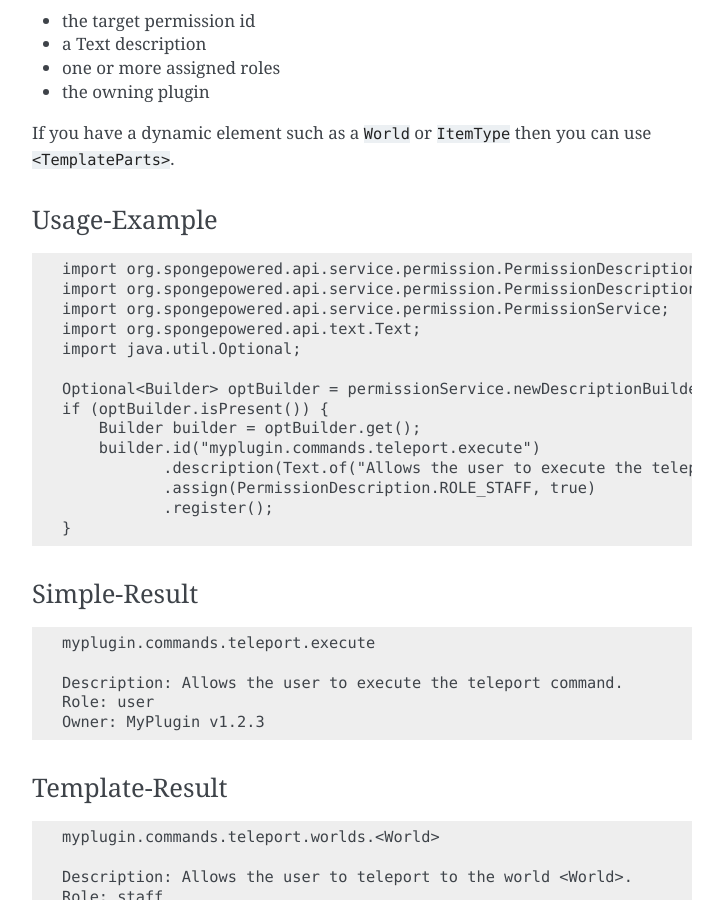
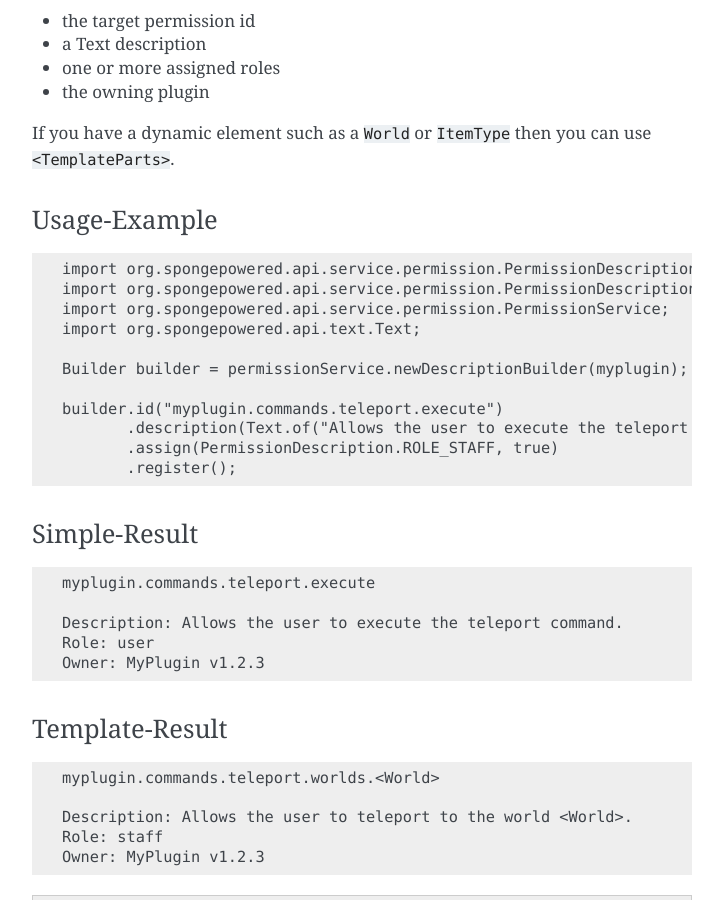
Before and after one commit to SpongePowered/SpongeDocs, a Sphinx documentation site: the page built from source/plugin/permissions.rst, in a window 1280 px wide and 900 px high, scrolled down 1860 px. Shown: the whole window, without its empty margins (388-1111 px from the left). Built offline with Sphinx 7.4.7, drawn with Linux system fonts in a browser that asks for light colours; pages that are not in the unit, such as notebooks, are missing from menus; cross-references to code outside the pages are shown as plain code.

Commit message:
Update example of PermissionDescription: fix #710

```diff
--- a/source/plugin/permissions.rst
+++ b/source/plugin/permissions.rst
@@ -102,16 +102,13 @@
     import org.spongepowered.api.service.permission.PermissionDescription.Builder;
     import org.spongepowered.api.service.permission.PermissionService;
     import org.spongepowered.api.text.Text;
-    import java.util.Optional;
 
-    Optional<Builder> optBuilder = permissionService.newDescriptionBuilder(myplugin);
-    if (optBuilder.isPresent()) {
-        Builder builder = optBuilder.get();
-        builder.id("myplugin.commands.teleport.execute")
-               .description(Text.of("Allows the user to execute the teleport command."))
-               .assign(PermissionDescription.ROLE_STAFF, true)
-               .register();
-    }
+    Builder builder = permissionService.newDescriptionBuilder(myplugin);
+
+    builder.id("myplugin.commands.teleport.execute")
+           .description(Text.of("Allows the user to execute the teleport command."))
+           .assign(PermissionDescription.ROLE_STAFF, true)
+           .register();
 
 Simple-Result
 ~~~~~~~~~~~~~
```
